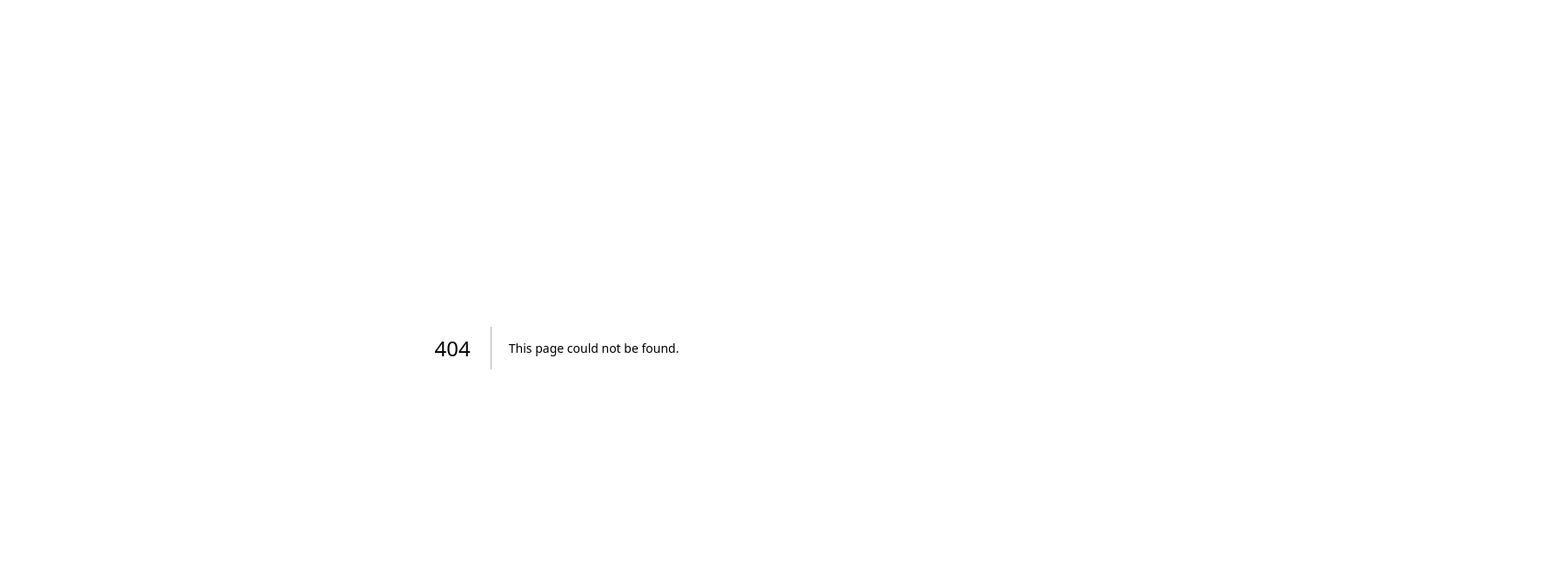
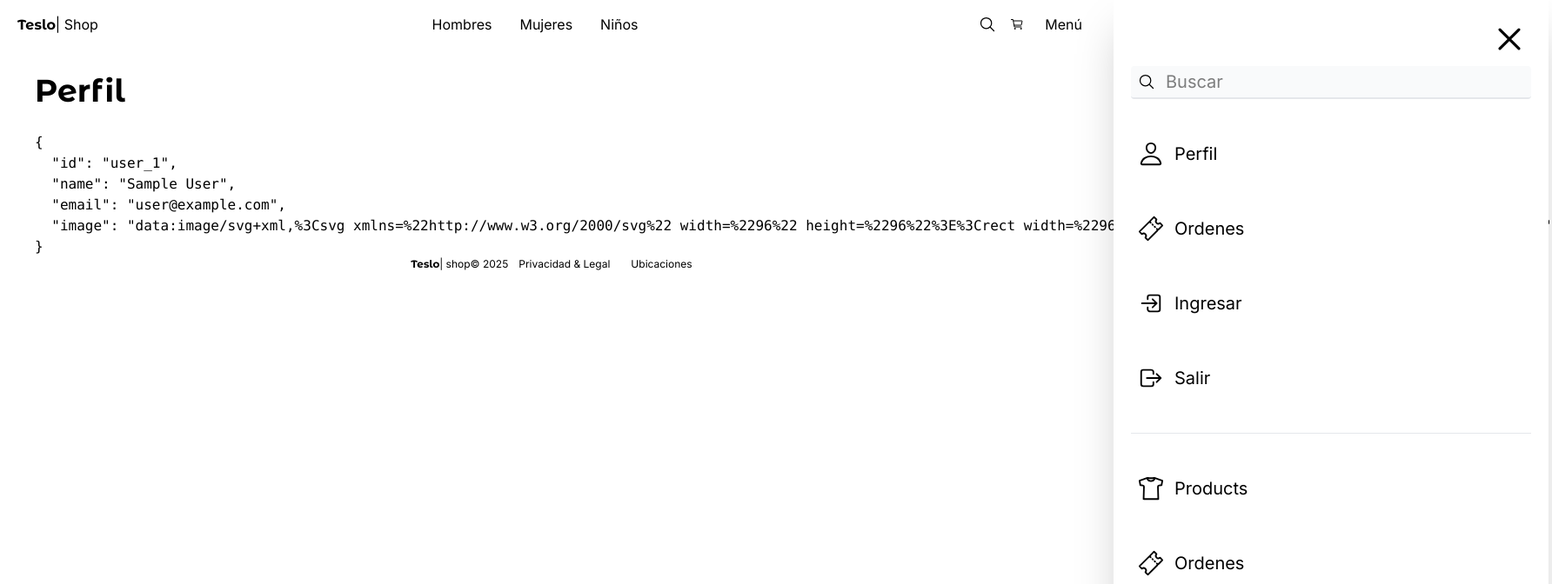
Before and after one commit to fabcataldo/teslo-shop, a Next.js app: page /profile in a window 1280 px wide. Before the commit this address had no page. Shown: the top 672 px of the page at 87% size, 1784 px wide, since content can reach past the window. Built offline with nearby package versions, Linux system fonts and the light colour scheme; no server answers; sample sign-in values are in the browser's storage.

Commit message:
Logout logic added, new model for user and role data

```diff
--- /dev/null
+++ b/src/actions/auth/login.ts
@@ -0,0 +1,20 @@
+'use server';
+
+import { signIn } from '@/auth.config';
+import { sleep } from '@/utils';
+import { AuthError } from 'next-auth';
+
+export async function authenticate(
+  prevState: string | undefined,
+  formData: FormData,
+) {
+  try {
+    // await sleep(2);
+
+    //formdata es la data del form "encriptado"
+    await signIn('credentials', formData);
+  } catch (error) {
+    // return 'Invalid credentials.';
+    return 'CredentialsSignin';
+  }
+}
--- /dev/null
+++ b/src/actions/auth/logout.ts
@@ -0,0 +1,8 @@
+'use server';
+
+import { signOut } from "@/auth.config";
+
+export const logout = async () => {
+    console.log('se llamo al loguut')
+    await signOut();
+}
--- a/src/actions/index.ts
+++ b/src/actions/index.ts
@@ -1,3 +1,5 @@
 export * from './product/product-pagination';
 export * from './product/get-product-by-slug';
-export * from './product/get-stock-by-slug'
+export * from './product/get-stock-by-slug';
+export * from './auth/login';
+export * from './auth/logout';
--- /dev/null
+++ b/src/app/(shop)/profile/page.tsx
@@ -0,0 +1,23 @@
+import { auth } from "@/auth.config";
+import { Title } from "@/components";
+import { redirect } from "next/navigation";
+
+export default async function NamePage() {
+    const session = await auth();
+
+    if(!session?.user){
+        redirect('/');
+    }
+
+    return (
+        <div>
+        <Title title="Perfil"/>
+        {
+            <pre>
+                {JSON.stringify(session.user, null, 2)}
+            </pre>
+
+        }
+        </div>
+    );
+}
--- a/src/app/auth/layout.tsx
+++ b/src/app/auth/layout.tsx
@@ -1,8 +1,16 @@
-export default function AuthLayout({
+import { auth } from "@/auth.config";
+import { redirect } from "next/navigation";
+
+export default async function AuthLayout({
   children,
 }: {
   children: React.ReactNode;
 }) {
+  const session = await auth();
+  if(session?.user){
+    redirect('/');
+  }
+
   return <main className="flex justify-center">
     <div className="w-full sm:w-[350px] px-10">
       {children}
--- a/src/app/auth/login/page.tsx
+++ b/src/app/auth/login/page.tsx
@@ -1,5 +1,6 @@
 import { titleFont } from '@/config/fonts';
 import Link from 'next/link';
+import { LoginForm } from './ui/LoginForm';
 
 export default function LoginPage() {
   return (
@@ -7,40 +8,7 @@ export default function LoginPage() {
 
       <h1 className={ `${ titleFont.className } text-4xl mb-5` }>Ingresar</h1>
 
-      <div className="flex flex-col">
-
-        <label htmlFor="email">Correo electrónico</label>
-        <input
-          className="px-5 py-2 border bg-gray-200 rounded mb-5"
-          type="email" />
-
-
-        <label htmlFor="email">Contraseña</label>
-        <input
-          className="px-5 py-2 border bg-gray-200 rounded mb-5"
-          type="email" />
-
-        <button
-
-          className="btn-primary">
-          Ingresar
-        </button>
-
-
-        {/* divisor l ine */ }
-        <div className="flex items-center my-5">
-          <div className="flex-1 border-t border-gray-500"></div>
-          <div className="px-2 text-gray-800">O</div>
-          <div className="flex-1 border-t border-gray-500"></div>
-        </div>
-
-        <Link
-          href="/auth/new-account"
-          className="btn-secondary text-center">
-          Crear una nueva cuenta
-        </Link>
-
-      </div>
+      <LoginForm/>
     </div>
   );
 }
--- /dev/null
+++ b/src/app/auth/login/ui/LoginForm.tsx
@@ -0,0 +1,85 @@
+"use client";
+
+import { authenticate } from "@/actions";
+import clsx from "clsx";
+import Link from "next/link";
+import { useFormState, useFormStatus } from "react-dom";
+import { IoInformationOutline } from "react-icons/io5";
+
+export const LoginForm = () => {
+    const [state, dispatch] = useFormState(authenticate, undefined);
+
+    return (
+        <form action={dispatch} className="flex flex-col">
+
+            <label htmlFor="email">Correo electrónico</label>
+            <input
+                className="px-5 py-2 border bg-gray-200 rounded mb-5"
+                type="email"
+                name="email"/>
+
+
+            <label htmlFor="email">Contraseña</label>
+            <input
+                className="px-5 py-2 border bg-gray-200 rounded mb-5"
+                type="password"
+                name="password"/>
+
+            <div
+                className="flex h-8 items-end space-x-1"
+                aria-live="polite"
+                aria-atomic="true"
+            >
+                {
+                    state === "CredentialsSignin" && (
+                        <div className="flex flex-row mb-2">
+                            <IoInformationOutline className="h-5 w-5 text-red-500"/>
+                            <p className="text-sm text-red-500">Credenciales no son correctas</p>
+                        </div>
+                    )
+                }
+            </div>
+
+           <LoginButton/>
+            {/* <button
+                type="submit"
+                className="btn-primary">
+                Ingresar
+            </button> */}
+
+
+            {/* divisor l ine */}
+            <div className="flex items-center my-5">
+                <div className="flex-1 border-t border-gray-500"></div>
+                <div className="px-2 text-gray-800">O</div>
+                <div className="flex-1 border-t border-gray-500"></div>
+            </div>
+
+            <Link
+                href="/auth/new-account"
+                className="btn-secondary text-center">
+                Crear una nueva cuenta
+            </Link>
+
+        </form>
+    )
+}
+
+function LoginButton() {
+    const {pending} = useFormStatus();
+
+    return (
+        <button
+            type="submit"
+            className={
+                clsx({
+                    "btn-primary": !pending,
+                    "btn-disabled": pending
+                })
+            }
+            disabled={pending}
+        >
+            Ingresar
+        </button>
+    )
+}
--- a/src/app/globals.css
+++ b/src/app/globals.css
@@ -60,3 +60,7 @@ body {
 .btn-secondary {
   @apply bg-gray-200 hover:bg-gray-300 text-black py-2 px-4 rounded transition-all;
 }
+
+.btn-disabled {
+  @apply bg-gray-600 text-white py-2 px-4 rounded transition-all;
+}
--- /dev/null
+++ b/src/auth.config.ts
@@ -0,0 +1,39 @@
+import NextAuth, { type NextAuthConfig }  from 'next-auth';
+import Credentials from 'next-auth/providers/credentials';
+import {z} from 'zod';
+import { prisma } from './lib/prisma';
+import bcryptjs from 'bcryptjs';
+
+export const authConfig: NextAuthConfig = {
+  pages: {
+    signIn: '/auth/login',
+    newUser: '/auth/new-account'
+  },
+  providers: [
+    Credentials({
+      async authorize(credentials) {
+        const parsedCredentials = z
+          .object({ email: z.string().email(), password: z.string().min(6) })
+          .safeParse(credentials);
+
+        if(!parsedCredentials.success) return null;
+
+        //se ejecuta del lado del cliente, no del servidor
+        const { email, password } = parsedCredentials.data;
+
+        //buscar el correo
+        const user = await prisma.user.findUnique({where: { email  }});
+        if(!user) return null;
+
+        //comparar las contraseñas
+        if(!bcryptjs.compareSync(password, user.password)) return null;
+
+        //regresar el usuario sin el password
+        const { password: _, ...rest } = user;
+        return rest;
+      },
+    }),
+  ]
+}
+
+export const { signIn, signOut, auth } = NextAuth(authConfig);
--- a/src/components/ui/sidebar/Sidebar.tsx
+++ b/src/components/ui/sidebar/Sidebar.tsx
@@ -1,8 +1,10 @@
 "use client";
 
+import { logout } from "@/actions";
 import { useUIStore } from "@/store";
 import clsx from "clsx";
 import Link from "next/link";
+import { redirect } from "next/navigation";
 import {
   IoCloseOutline,
   IoLogInOutline,
@@ -17,6 +19,11 @@ import {
 export const Sidebar = () => {
   const isSideMenuOpen = useUIStore((state) => state.isSideMenuOpen);
   const closeMenu = useUIStore((state) => state.closeSideMenu);
+
+  const doLogout = async () => {
+      await logout()
+      redirect('/');
+  }
 
   return (
     <div>
@@ -61,7 +68,8 @@ export const Sidebar = () => {
 
         {/* menu */}
         <Link
-          href="/"
+          href="/profile"
+          onClick={() => closeMenu()}
           className="flex items-center mt-10 p-2 hover:bg-gray-100 rounded transition-all"
         >
           <IoPersonOutline size={30} />
@@ -84,13 +92,16 @@ export const Sidebar = () => {
           <span className="ml-3 text-xl">Ingresar</span>
         </Link>
 
-        <Link
-          href="/"
-          className="flex items-center mt-10 p-2 hover:bg-gray-100 rounded transition-all"
+        <button
+          className="flex items-center mt-10 p-2 hover:bg-gray-100 rounded transition-all w-full"
+          onClick={() => {
+            doLogout();
+            closeMenu();
+          }}
         >
-          <IoLogOutOutline size={30} />
+          <IoLogOutOutline size={ 30 } />
           <span className="ml-3 text-xl">Salir</span>
-        </Link>
+        </button>
 
         {/* line separator */}
         <div className="w-full h-px bg-gray-200 my-10" />
--- a/src/seed/seed-database.ts
+++ b/src/seed/seed-database.ts
@@ -7,12 +7,17 @@ async function main() {
     // si estoy trabajando solo creando la bd para dev, comento el
     // await Promise.all([.... y pongo await a cada una de las 3 instrucciones
     await Promise.all([
+        prisma.user.deleteMany(),
         prisma.productImage.deleteMany(),
         prisma.product.deleteMany(),
         prisma.category.deleteMany()
     ]);
 
-    const {categories, products} = initialData;
+    const {categories, products, users } = initialData;
+
+    await prisma.user.createMany({
+        data: users
+    });
 
     //categorias
     const categoriesData = categories.map(category => ({
--- a/src/seed/seed.ts
+++ b/src/seed/seed.ts
@@ -1,3 +1,5 @@
+import bcryptjs from 'bcryptjs';
+
 interface SeedProduct {
     description: string;
     images: string[];
@@ -11,15 +13,37 @@ interface SeedProduct {
     gender: 'men'|'women'|'kid'|'unisex'
 }
 
+interface SeedUser {
+    email: string;
+    password: string;
+    name: string;
+    role: 'admin' | 'user';
+}
+
 type ValidSizes = 'XS'|'S'|'M'|'L'|'XL'|'XXL'|'XXXL';
 type ValidTypes = 'shirts'|'pants'|'hoodies'|'hats';
 
 interface SeedData {
+    users: SeedUser[];
     categories: ValidTypes[];
-    products: SeedProduct[],
+    products: SeedProduct[];
 }
 
 export const initialData: SeedData = {
+    users: [
+        {
+            email: 'fernando@google.com',
+            name: 'Fernando Herera',
+            password: bcryptjs.hashSync('123456', 10),
+            role: 'admin'
+        },
+        {
+            email: 'melissa@google.com',
+            name: 'Melissa Flores',
+            password: bcryptjs.hashSync('123456', 10),
+            role: 'user'
+        },
+    ],
     categories: [
         'shirts','pants','hoodies','hats'
     ],
```
